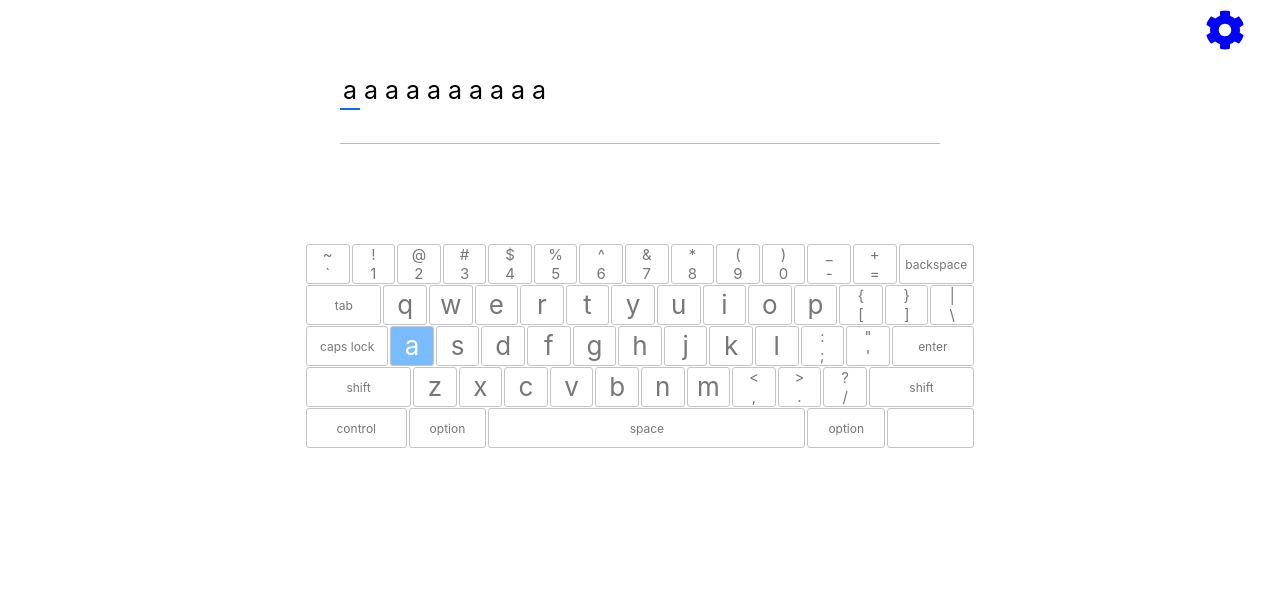
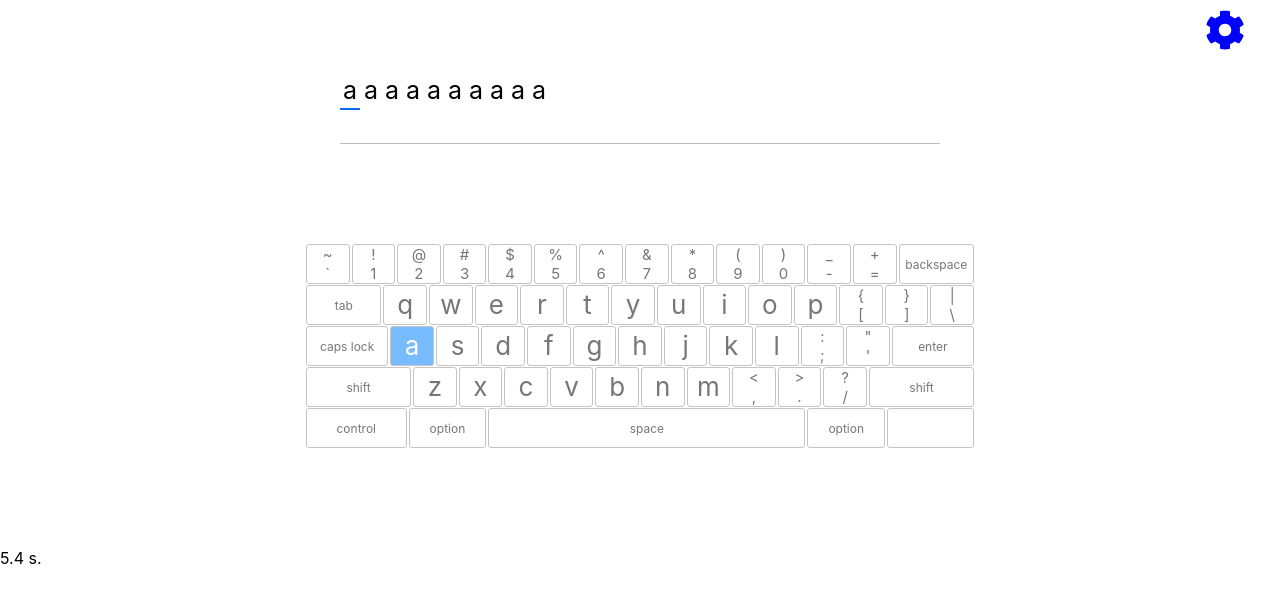
Before and after one commit to Kirill222/keyboard, a React (Create React App) app: page / in a window 1280 px wide. Shown: the top 602 px of the page. Built offline with nearby package versions, Linux system fonts and the light colour scheme.

Commit message:
Work on timer logic

```diff
--- a/src/App.js
+++ b/src/App.js
@@ -5,6 +5,7 @@ import Header from './components/Header/Header'
 import { symbols } from './data/symbols'
 import Progressbar from './components/Progressbar/Progressbar'
 import Accuracy from './components/Statistics/Accuracy'
+import Timer from './components/Statistics/Timer'
 
 let task = 'aaaaaaaaaa'
 let mapTask = task.split('').map((l) => {
@@ -31,6 +32,8 @@ function App() {
   let [correct, setCorrect] = useState(0)
   let [incorrect, setIncorrect] = useState(0)
   let [accuracy, setAccuracy] = useState()
+
+  const [isTimerStarted, setIsTimerStarted] = useState(true)
 
   const muteHandler = () => setIsMuted(!isMuted)
 
@@ -154,6 +157,7 @@ function App() {
       />
 
       <Accuracy accuracy={accuracy} />
+      <Timer isTimerStarted={isTimerStarted} />
 
       <input
         className='secretinput'
--- /dev/null
+++ b/src/components/Statistics/Timer.jsx
@@ -0,0 +1,25 @@
+import s from './timer.module.css'
+
+import { useState, useEffect } from 'react'
+
+function Timer({ isTimerStarted }) {
+  const [time, setTime] = useState(0)
+
+  useEffect(() => {
+    if (isTimerStarted) {
+      setInterval(() => {
+        setTime((prev) => {
+          prev = prev + 0.1
+          console.log(prev)
+          return prev
+        })
+      }, 100)
+    } else {
+      alert('hi')
+    }
+  }, [isTimerStarted])
+
+  return <div>{`${Math.round(time * 100) / 100} s.`}</div>
+}
+
+export default Timer
--- a/src/index.js
+++ b/src/index.js
@@ -5,7 +5,7 @@ import App from './App'
 
 const root = ReactDOM.createRoot(document.getElementById('root'))
 root.render(
-  <React.StrictMode>
-    <App />
-  </React.StrictMode>
+  // <React.StrictMode>
+  <App />
+  // </React.StrictMode>
 )
```
Also changed, not shown: src/components/Statistics/timer.module.css (added).
